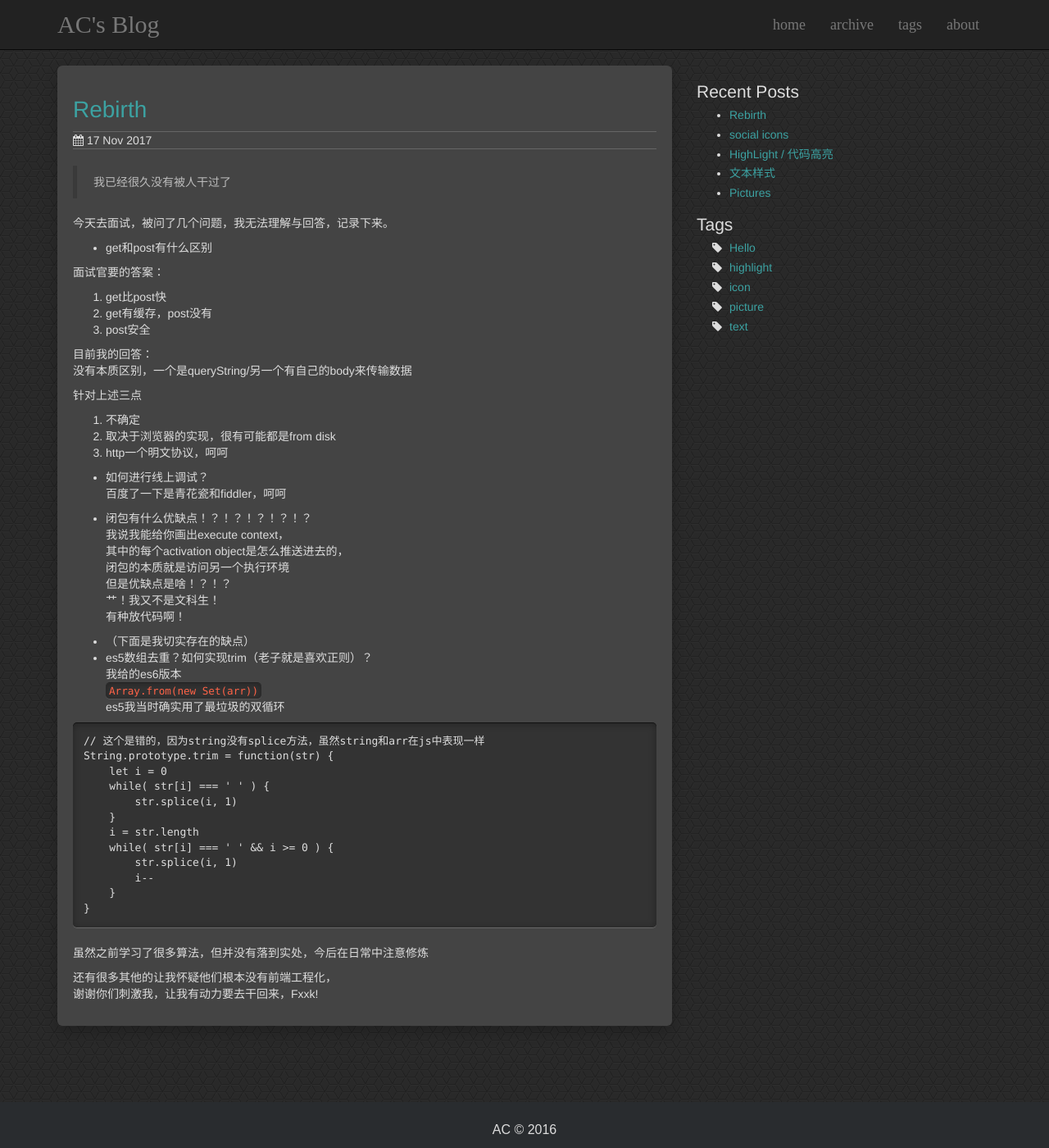
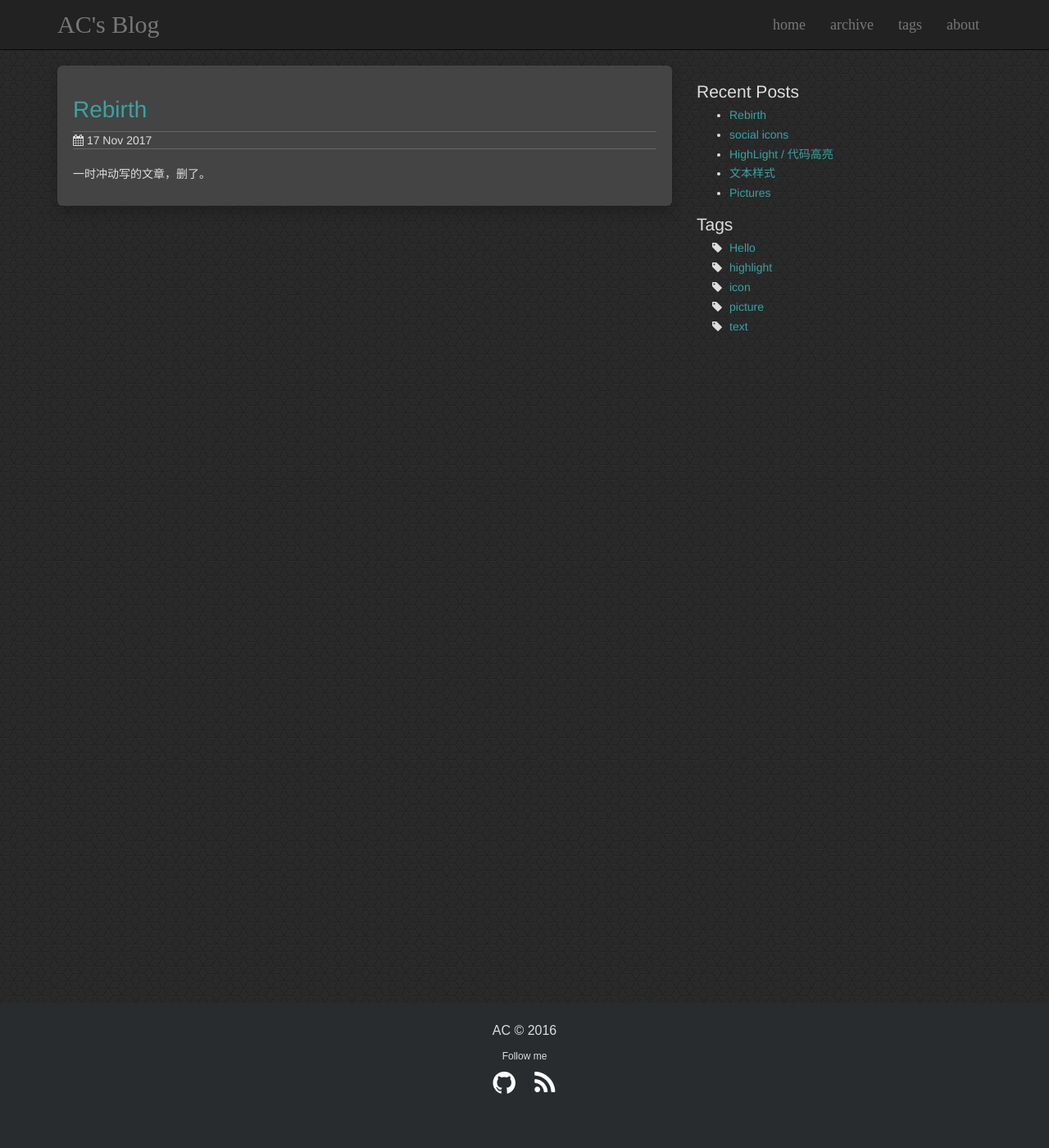
Before and after one commit to AC-YoY/AC-YoY.github.io, a Jekyll site: the page built from _posts/2017-11-17-rebirth.md, in a window 1280 px wide and 1400 px high. Shown: the whole window at 82% size. Built offline with Jekyll 4.4.1, drawn with Linux system fonts in a browser that asks for light colours.

Commit message:
更新一篇

````diff
--- a/_posts/2017-11-17-rebirth.md
+++ b/_posts/2017-11-17-rebirth.md
@@ -6,58 +6,4 @@
 share: false
 ---
 
-> 我已经很久没有被人干过了
-
-今天去面试，被问了几个问题，我无法理解与回答，记录下来。
-
-+ get和post有什么区别
-
-面试官要的答案：
-1. get比post快
-2. get有缓存，post没有
-3. post安全
-
-目前我的回答：
-没有本质区别，一个是queryString/另一个有自己的body来传输数据
-
-针对上述三点
-1. 不确定
-2. 取决于浏览器的实现，很有可能都是from disk
-3. http一个明文协议，呵呵
-
-+ 如何进行线上调试？
-百度了一下是青花瓷和fiddler，呵呵
-
-+ 闭包有什么优缺点！？！？！？！？！？
-我说我能给你画出execute context，
-其中的每个activation object是怎么推送进去的，
-闭包的本质就是访问另一个执行环境
-但是优缺点是啥！？！？
-艹！我又不是文科生！
-有种放代码啊！
-
-+ （下面是我切实存在的缺点）
-+ es5数组去重？如何实现trim（老子就是喜欢正则）？
-我给的es6版本
-`Array.from(new Set(arr))`
-es5我当时确实用了最垃圾的双循环
-
-```
-// 这个是错的，因为string没有splice方法，虽然string和arr在js中表现一样
-String.prototype.trim = function(str) {
-    let i = 0
-    while( str[i] === ' ' ) {
-        str.splice(i, 1)
-    }
-    i = str.length
-    while( str[i] === ' ' && i >= 0 ) {
-        str.splice(i, 1)
-        i--
-    }
-}
-```
-
-虽然之前学习了很多算法，但并没有落到实处，今后在日常中注意修炼
-
-还有很多其他的让我怀疑他们根本没有前端工程化，
-谢谢你们刺激我，让我有动力要去干回来，Fxxk!
+一时冲动写的文章，删了。
````
